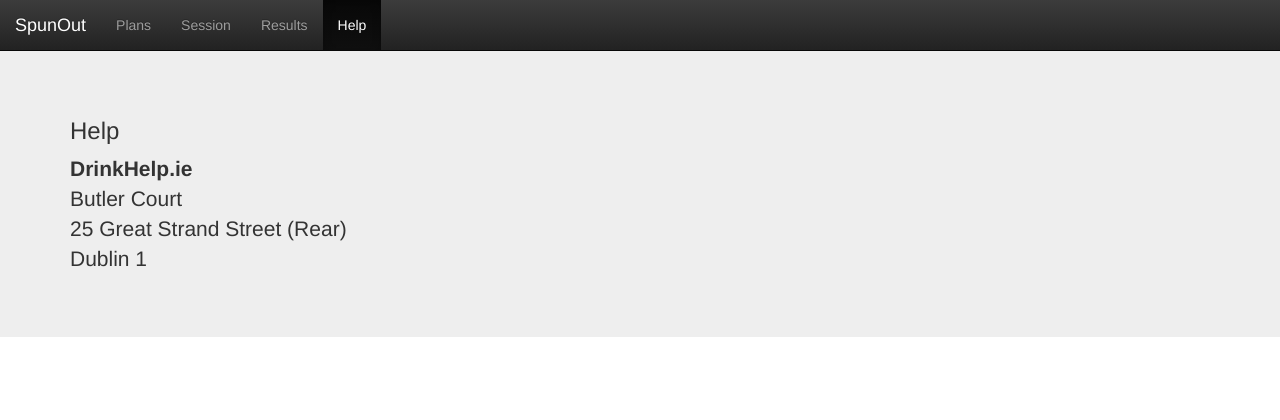
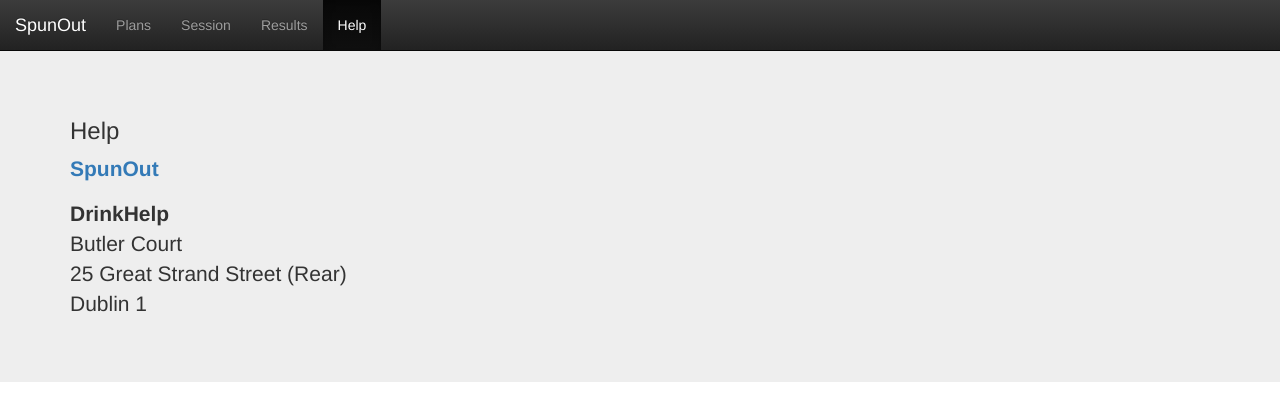
Before and after one commit to jhd/spunout, a plain HTML site: page dist/html/help.html in a window 1280 px wide. Drawn offline with nearby package versions, Linux system fonts and the light colour scheme.

Commit message:
Added SpunOut link

```diff
--- a/dist/html/help.html
+++ b/dist/html/help.html
@@ -53,8 +53,13 @@
         <div class="row">
           <div class="col-md-8">
             <h3>Help</h2>
+
             <p>
-              <strong>DrinkHelp.ie</strong><br>
+              <a href="http://www.spunout.ie"><strong>SpunOut</strong></a>
+            </p>
+
+            <p>
+              <strong>DrinkHelp</strong><br>
               Butler Court<br>
               25 Great Strand Street (Rear)<br>
               Dublin 1
```
